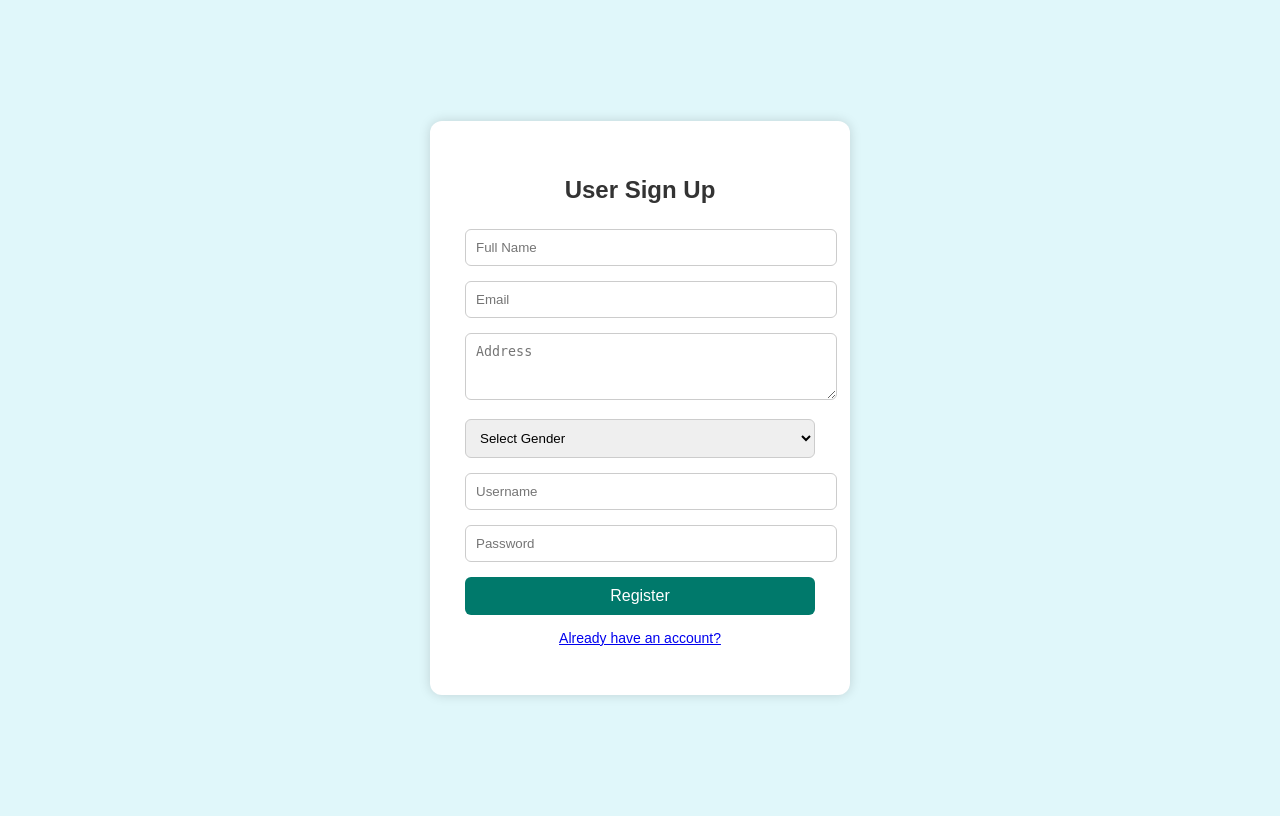
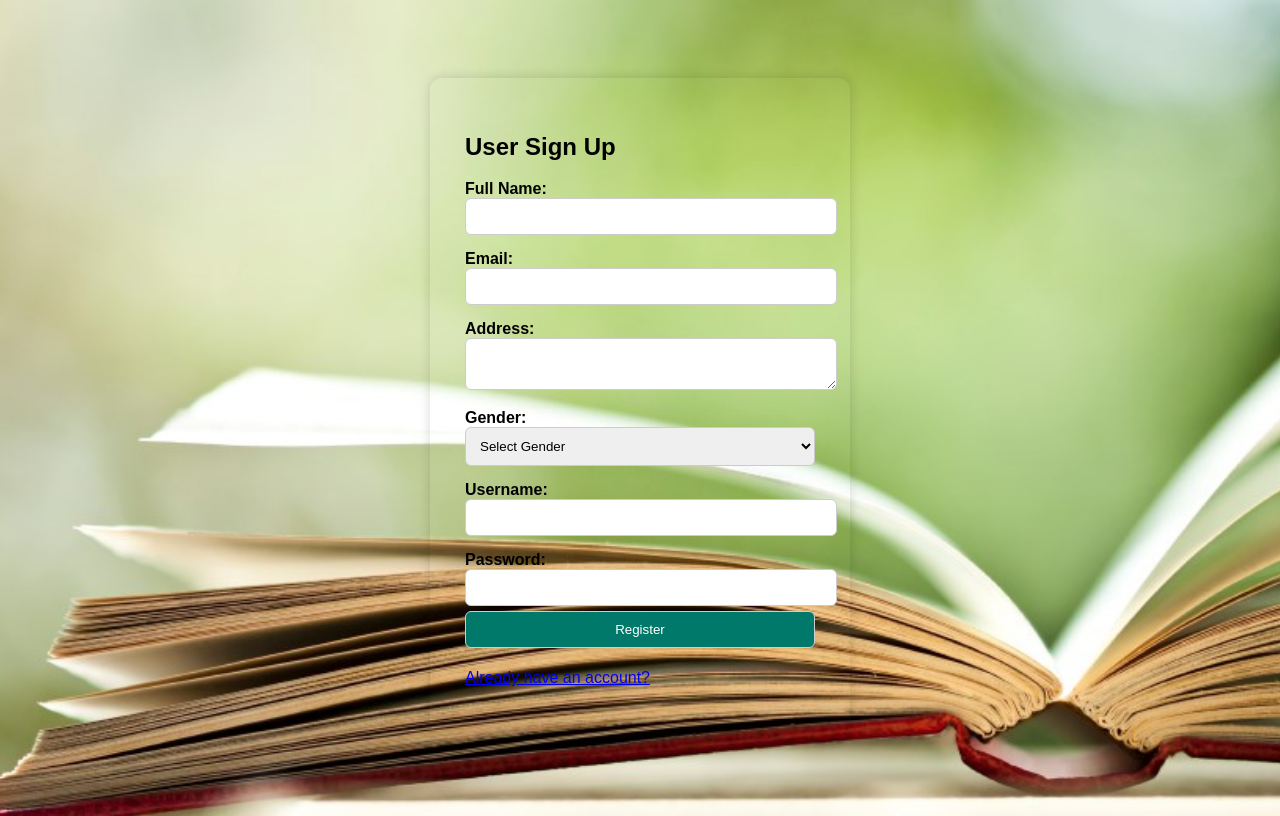
Before and after one commit to Ferdous-1000/Project_Online_Quiz, a PHP site: page /View/signup.php in a window 1280 px wide. Run offline with PHP 8.4, Linux system fonts and the light colour scheme.

Commit message:
new commit

```diff
--- /dev/null
+++ b/CSS/signup.css
@@ -0,0 +1,48 @@
+
+        body {
+            background-color:transparent;
+            font-family: Arial;
+            display: flex;
+            justify-content: center;
+            align-items: center;
+            height: 100vh;
+        }
+
+        .signup-box {
+            background:transparent;
+            padding: 35px;
+            border-radius: 12px;
+            box-shadow: 0 0 12px rgba(0,0,0,0.15);
+            width: 350px;
+        }
+
+        .signup-box input,
+        .signup-box textarea,
+        .signup-box select {
+            width: 100%;
+            padding: 10px;
+            margin-bottom: 5px;
+            border: 1px solid #ccc;
+            border-radius: 6px;
+        }
+
+        .signup-box input[type="submit"] {
+            background-color: #00796b;
+            color: white;
+            cursor: pointer;
+        }
+
+        .signup-box input[type="submit"]:hover {
+            background-color: #00695c;
+        }
+
+        .error {
+            color: red;
+            font-size: 13px;
+        }
+
+        .signup-box label {
+            font-weight: bold;
+            display: block;
+            margin-top: 10px;
+        }
--- a/Controller/logincontroller.php
+++ b/Controller/logincontroller.php
@@ -24,9 +24,11 @@ if ($_SERVER["REQUEST_METHOD"] == "POST") {
         if (mysqli_num_rows($result) == 1) {
             $_SESSION['username'] = $username;
             echo "<h2>Login successful! Welcome, $username</h2>";
-            // header("Location: ../view/dashboard.php"); // Optional redirect
+            header("Location: ../controller/DashboardController.php");
+exit();
         } else {
             echo "<h3 style='color:red;'>Invalid username or password</h3>";
+             echo "<h3><a href='../view/login.php'>Go Back</a></h3>";
         }
     } else {
         echo "<h3 style='color:red;'>Please enter username and password</h3>";
--- a/View/signup.php
+++ b/View/signup.php
@@ -1,91 +1,58 @@
+<?php
+session_start();
+$old = $_SESSION['old'] ?? [];
+$errors = $_SESSION['errors'] ?? [];
+session_destroy();
+?>
+
 <!DOCTYPE html>
 <html>
 <head>
     <title>Sign Up - Online Quiz</title>
-    <style>
-        body {
-            background-color: #e0f7fa;
-            font-family: Arial, sans-serif;
-            display: flex;
-            justify-content: center;
-            align-items: center;
-            height: 100vh;
-        }
-
-        .signup-box {
-            background: white;
-            padding: 35px;
-            border-radius: 12px;
-            box-shadow: 0 0 12px rgba(0,0,0,0.15);
-            width: 350px;
-        }
-
-        .signup-box h2 {
-            text-align: center;
-            margin-bottom: 25px;
-            color: #333;
-        }
-
-        .signup-box input[type="text"],
-        .signup-box input[type="email"],
-        .signup-box input[type="password"],
-        .signup-box textarea,
-        .signup-box select {
-            width: 100%;
-            padding: 10px;
-            margin-bottom: 15px;
-            border: 1px solid #ccc;
-            border-radius: 6px;
-        }
-
-        .signup-box input[type="submit"] {
-            width: 100%;
-            padding: 10px;
-            background-color: #00796b;
-            color: white;
-            border: none;
-            border-radius: 6px;
-            cursor: pointer;
-            font-size: 16px;
-        }
-
-        .signup-box input[type="submit"]:hover {
-            background-color: #00695c;
-        }
-
-        .signup-box p {
-            text-align: center;
-            font-size: 14px;
-            margin-top: 15px;
-        }
-    </style>
+     <link rel="stylesheet" type="text/css" href="../CSS/signup.css">
 </head>
-<body>
-
+<body  style="
+    background-image: url('../CSS/image/edu.jpg');
+    background-size: cover;
+    background-position: center;
+    background-repeat: no-repeat;
+    ">
 <div class="signup-box">
     <h2>User Sign Up</h2>
     <form action="../controller/signupcontroller.php" method="post">
-        <input type="text" name="name" placeholder="Full Name" required>
 
-        <input type="email" name="email" placeholder="Email" required>
+        <label>Full Name:</label>
+        <input type="text" name="name" value="<?= htmlspecialchars($old['name'] ?? '') ?>">
+        <span class="error"><?= $errors['name'] ?? '' ?></span>
 
-        <textarea name="address" placeholder="Address" rows="3" required></textarea>
+        <label>Email:</label>
+        <input type="email" name="email" value="<?= htmlspecialchars($old['email'] ?? '') ?>">
+        <span class="error"><?= $errors['email'] ?? '' ?></span>
 
-        <select name="gender" required>
+        <label>Address:</label>
+        <textarea name="address"><?= htmlspecialchars($old['address'] ?? '') ?></textarea>
+        <span class="error"><?= $errors['address'] ?? '' ?></span>
+
+        <label>Gender:</label>
+        <select name="gender">
             <option value="">Select Gender</option>
-            <option value="Male">Male</option>
-            <option value="Female">Female</option>
-            <option value="Other">Other</option>
+            <option value="Male" <?= ($old['gender'] ?? '') == 'Male' ? 'selected' : '' ?>>Male</option>
+            <option value="Female" <?= ($old['gender'] ?? '') == 'Female' ? 'selected' : '' ?>>Female</option>
+            <option value="Other" <?= ($old['gender'] ?? '') == 'Other' ? 'selected' : '' ?>>Other</option>
         </select>
+        <span class="error"><?= $errors['gender'] ?? '' ?></span>
 
-        <input type="text" name="username" placeholder="Username" required>
+        <label>Username:</label>
+        <input type="text" name="username" value="<?= htmlspecialchars($old['username'] ?? '') ?>">
+        <span class="error"><?= $errors['username'] ?? '' ?></span>
 
-        <input type="password" name="password" placeholder="Password" required>
+        <label>Password:</label>
+        <input type="password" name="password">
+        <span class="error"><?= $errors['password'] ?? '' ?></span>
 
         <input type="submit" value="Register">
     </form>
     <p><a href="login.php">Already have an account?</a></p>
 </div>
-
 </body>
 </html>
--- a/View/index.php
+++ b/View/start.php
@@ -3,7 +3,7 @@
 <html>
 <head>
     <title>Online Quiz</title>
-    <!-- Go up one level to reach the CSS folder -->
+
     <link rel="stylesheet" type="text/css" href="../CSS/style.css">
 </head>
 
@@ -20,8 +20,8 @@
 
     <table>
         <tr>
-            <td> <button class='logbtn'>Login</button></td>
-            <td> <button class='regbtn'>Register</button></td>
+            <td><a href="login.php"> <button class='logbtn'>Login</button></a></td>
+            <td><a href="signup.php"> <button class='regbtn'>Register</button></a></td>
         </tr>
     </table>
 
--- /dev/null
+++ b/index.php
@@ -0,0 +1,5 @@
+<?php
+
+header('Location: View/start.php');
+
+?>
```
Also changed, not shown: CSS/dashboard.css (added, +45 -0 lines), CSS/login.css (added, +54 -0 lines), Controller/DashboardController.php (added, +33 -0 lines), Controller/TakeQuizController.php (added, +43 -0 lines), Controller/signupcontroller.php (+68 -23 lines), Model/mydb.php (+14 -9 lines), View/dashboard.php (added, +51 -0 lines), View/login.php (+8 -56 lines), View/quiz.php (added, +12 -0 lines).
